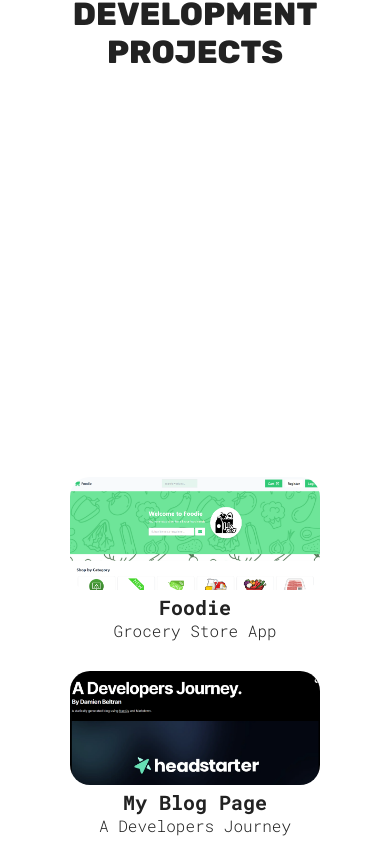
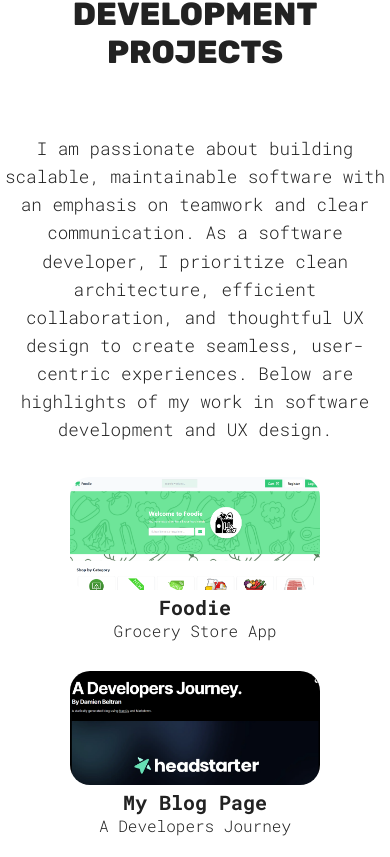
Before and after one commit to Damienb123/Developer-Portfolio, a React (Vite) app: page / in a window 390 px wide. Shown: the part 947-1804 px from the top of the page. Built offline with nearby package versions, Linux system fonts and the light colour scheme.

Commit message:
Update ProjectsStyles.module.css
- Fixing current responsive error for description text showing as whited out when interacting with the light/dark mode. Applying style to ensure the color coordinates with the screen.

```diff
--- a/src/sections/Projects/ProjectsStyles.module.css
+++ b/src/sections/Projects/ProjectsStyles.module.css
@@ -42,7 +42,17 @@
   max-width: 800px;
   margin: 2rem auto;
   font-size: 1.1rem;
-  color: #ffffff;
   line-height: 1.6;
   text-align: center;
+  transition: color 0.3s ease-in-out;
 }
+
+/* Light mode */
+.light .description {
+  color: #333333; /* Dark text for light background */
+}
+
+/* Dark mode */
+.dark .description {
+  color: #ffffff; /* Light text for dark background */
+}
```
